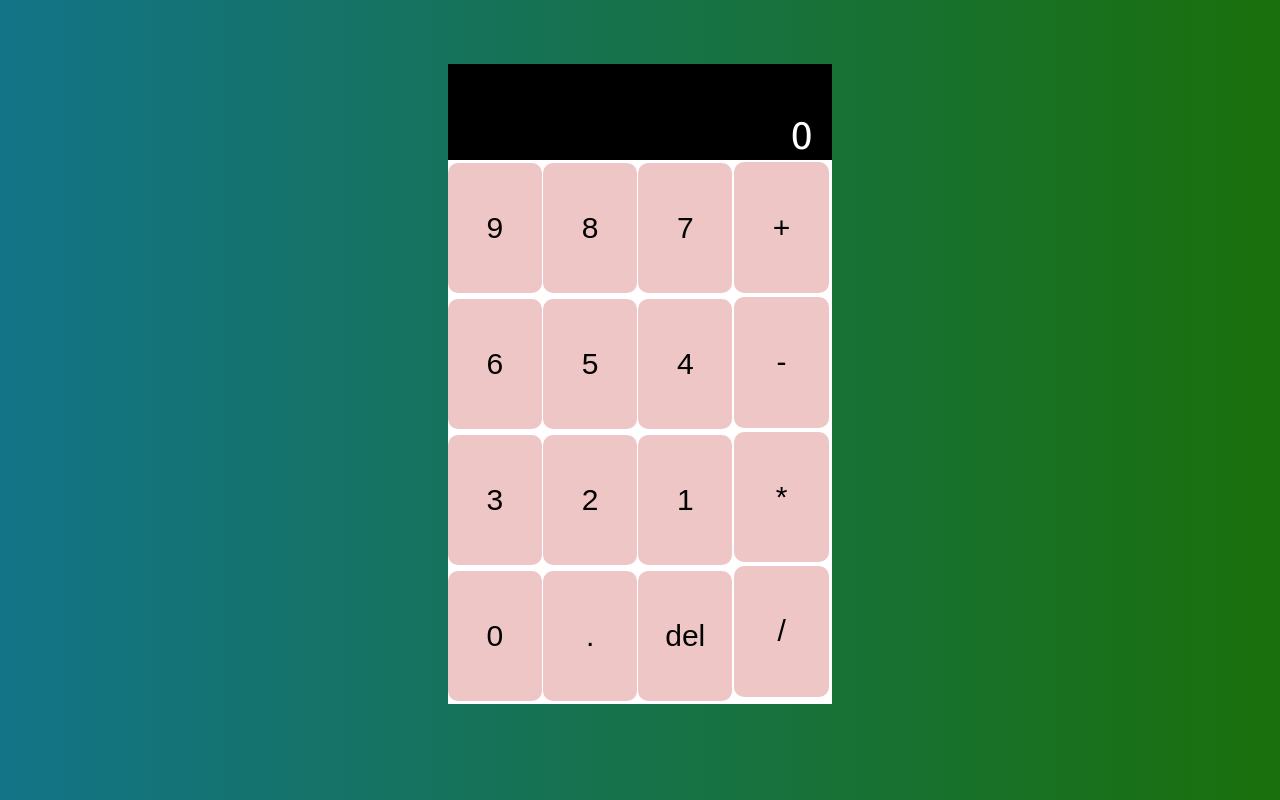
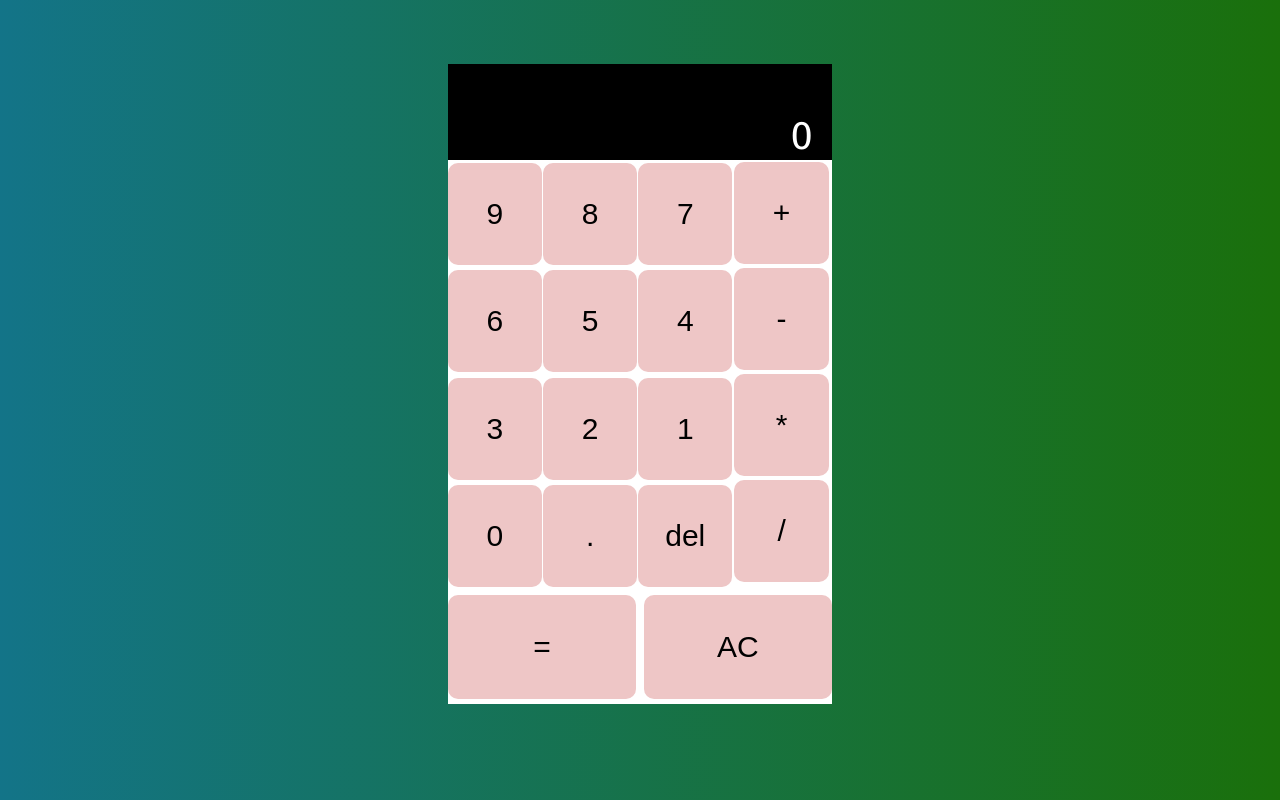
Before and after one commit to Ankur1493/calculator, a plain HTML site: page index.html in a window 1280 px wide. Drawn offline with Linux system fonts and the light colour scheme.

Commit message:
modified the css and html of calculator but js is not working properly

```diff
--- a/index.html
+++ b/index.html
@@ -13,8 +13,10 @@
             0
         </div>
         <div class="buttons">
-            <div class="nums">
-                <div class="row">
+            <div class="upperRow">
+
+                <div class="nums">
+                    <div class="row">
                     <button class="keys numbers" value = "9">9</button>
                     <button class="keys numbers" value="8">8</button>
                     <button class="keys numbers" value="7">7</button>
@@ -38,12 +40,16 @@
             </div>
             <div class="operations">
 
-                    <button class="add op">+</button>
-                    <button class="sub op">-</button>
-                    <button class="mul op">*</button>
-                    <button class="div op">/</button>
-
+                <button class="add operator row" value = "+">+</button>
+                <button class="sub operator row" value="-">-</button>
+                <button class="mul operator row" value="*">*</button>
+                <button class="div operator row" value="/">/</button>
             </div>
+        </div>
+        <div class="lowerRow">
+                <button class="workingKey numbers" value="=">=</button>
+                <button class="workingKey allClear">AC</button>
+        </div>
         </div>
     </div>
     <script src="script.js"></script>
--- a/script.js
+++ b/script.js
@@ -1,12 +1,9 @@
-// var nums = document.querySelector(".key1");
-// console.log(nums.innerText);
-// nums.addEventListener("click",function(){
-//     let text = nums.innerHTML
-//     console.log(text)
-// })
 
-var nums = document.querySelectorAll(".numbers");
-var ans = document.querySelector(".value");
+
+let nums = document.querySelectorAll(".numbers");
+let ans = document.querySelector(".value");
+let operations = document.querySelectorAll(".operator")
+let output = Number(ans.innerText);
 //nums = [9,8,7,6,5,4,3,2,1,0]
 
 for(let i = 0; i<nums.length; i++){
@@ -16,9 +13,29 @@ for(let i = 0; i<nums.length; i++){
         // console.log(nums[i].value)
         digit = nums[i].value;
         ans.innerText = digit
+        ans.value = digit
+        output = Number(ans.innerText);
+
     })
 
 
+}
+
+for(let i = 0; i<operations.length; i++){
+
+    operations[i].addEventListener("click",function(){
+        let a = operations[i].value;
+        if(typeof(output) == "number"){
+            ans.innerText += a;
+            output = ans.innerText;
+        }else{
+            let len = output.replace("+",a);
+            // output[len] = a;
+            console.log(len)
 
 
+
+        }
+    })
+
 }
--- a/style.css
+++ b/style.css
@@ -11,7 +11,9 @@ body{
     background-color: rgb(53, 21, 21);
     margin: auto;
     margin-top: 5%;
-    font-family: 'Fira Sans', sans-serif;}
+    font-family: 'Fira Sans', sans-serif;
+}
+
 
 .value{
     height: 15%;
@@ -24,13 +26,18 @@ body{
     font-size: 40px;
 }
 .buttons{
-    display: flex;
+    /* display: flex; */
     height: 85%;
     background-color: #ffffff;
 }
+.upperRow{
+    height: 80%;
+    display: flex;
+    margin: 0%;
+}
 .nums{
     width: 74%;
-    height: 100%;
+    height: 81%;
     /* padding-top: 5%; */
     /* background-color: red; */
 }
@@ -38,7 +45,7 @@ body{
     display: flex;
     justify-content: space-between;
     align-items: center;
-    height: 25%;
+    height: 30.5%;
     /* border: 1px solid black; */
 }
 .keys{
@@ -54,18 +61,18 @@ body{
     cursor: pointer;
 }
 .operations{
-    height: 100%;
+    height: 80%;
     width: 26%;
     /* background-color: yellow; */
     margin-right: auto;
 
 }
 
-.operations .op{
+.operations .operator{
     margin-top: 2.5%;
     margin-bottom: 4%;
     margin-left: 2%;
-    height: 24%;
+    height: 29.3%;
     width: 95%;
     background-color: rgb(238, 198, 198);
     border-radius: 10px;
@@ -79,3 +86,21 @@ body{
 button{
     border: 0px;
 }
+.lowerRow{
+    display: flex;
+    justify-content: space-between;
+    margin: 0%;
+    height: 20%;
+}
+.lowerRow .workingKey{
+    width: 49%;
+    height: 95%;
+    background-color: rgb(238, 198, 198);
+    border-radius: 10px;
+    display: flex;
+    justify-content: center;
+    align-items: center;
+    font-size: 30px;
+    font-weight: 400;
+    cursor: pointer;
+}
```
